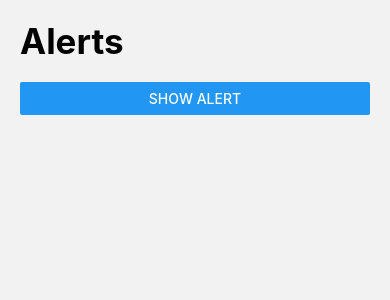
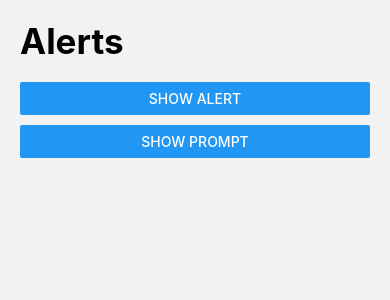
Before and after one commit to acapriles/rn-components, a React Native app: screen /AlertScreen in a window 390 px wide. Shown: the top 300 px of the page. Built offline with nearby package versions, Linux system fonts and the light colour scheme.

Commit message:
Alert Prompt only IOS

```diff
--- a/src/screens/AlertScreen.tsx
+++ b/src/screens/AlertScreen.tsx
@@ -26,8 +26,16 @@ export const AlertScreen = () => {
         );
     };
 
-    const showPromt = () => {
-
+    // Only IOS
+    const showPrompt = () => {
+        Alert.prompt(
+            'Are you sure?',
+            'Text body',
+            ( valor: string ) => console.log('info: ', valor),
+            'plain-text',
+            'Placeholder',
+            'email-address'
+        )
     }
 
 
@@ -40,6 +48,12 @@ export const AlertScreen = () => {
                 onPress={ showAlert }
             />
 
+            <View style={{ height: 10 }} />
+
+            <Button
+                title='Show Prompt'
+                onPress={ showPrompt }
+            />
 
         </View>
     )
```
